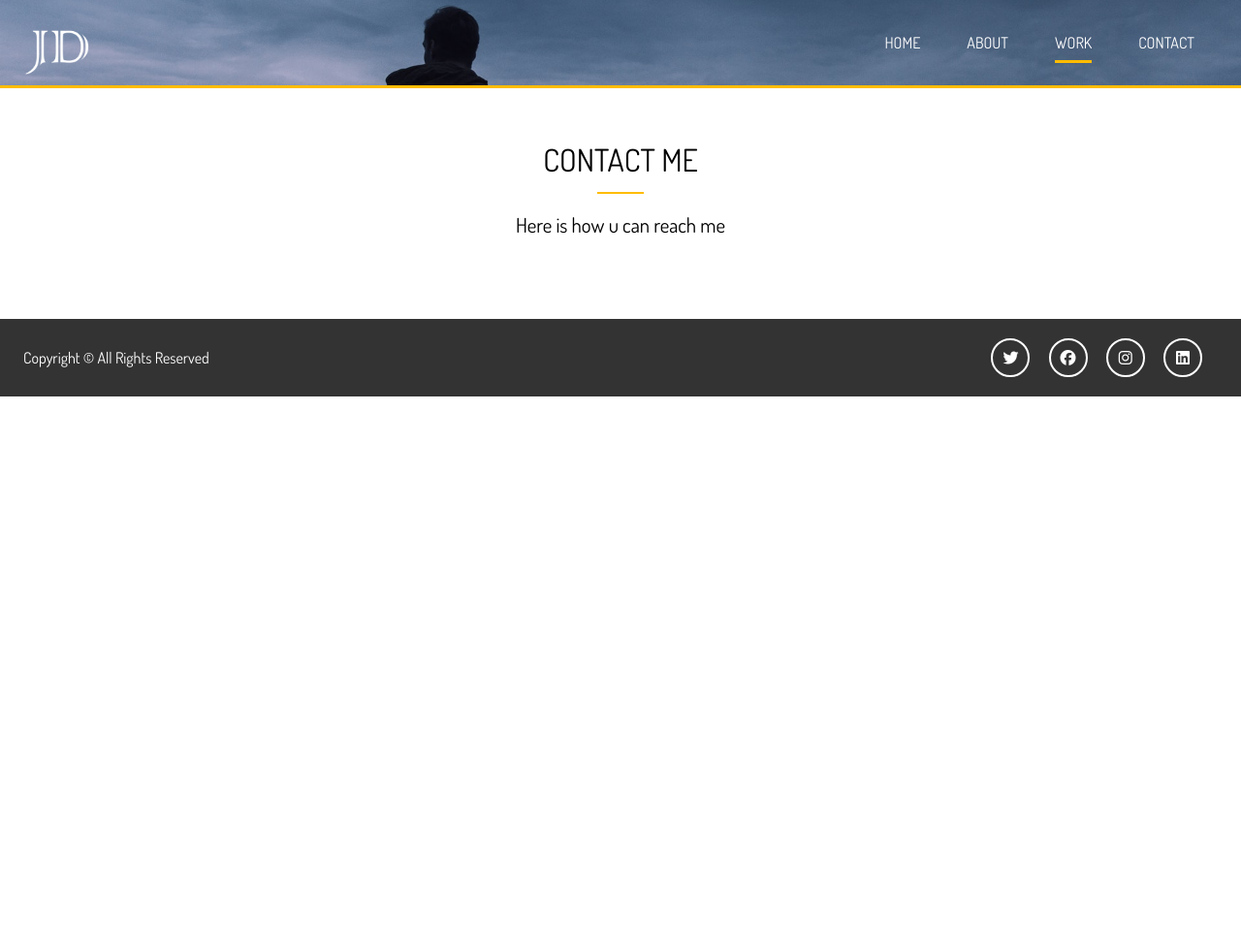
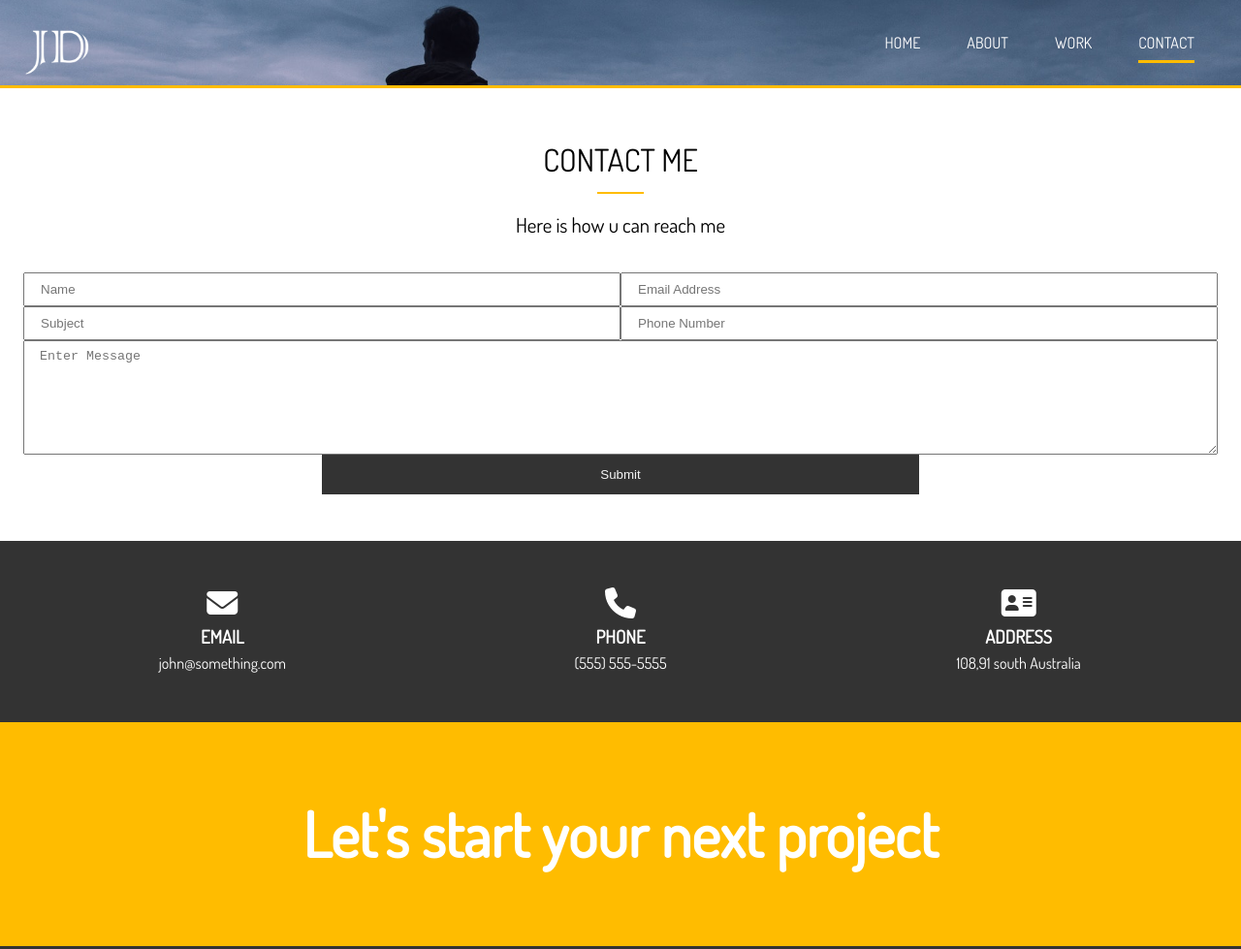
Before and after one commit to kratis9/sass-site-1, a website: page dist/contact.html in a window 1280 px wide. Shown: the top 979 px of the page at 97% size. Before the commit the page ends 800 px from the top, so only its background shows below. Drawn offline with Linux system fonts and the light colour scheme.

Commit message:
create media.scss

```diff
--- /dev/null
+++ b/scss/_media.scss
@@ -0,0 +1,4 @@
+// Tablets & Smaller
+@media (max-width: 800px) {
+  #header-home
+}
--- a/scss/_utilities.scss
+++ b/scss/_utilities.scss
@@ -47,7 +47,7 @@ input[class^="btn-"]:hover {
     color: set-text-color($main-color);
   }
   &-dark {
-    background: $main-color;
+    background: $dark-color;
     color: set-text-color($dark-color);
   }
   &-light {
--- a/scss/main.scss
+++ b/scss/main.scss
@@ -304,6 +304,61 @@ img {
   }
 }
 
+// Contact Page
+#contact {
+  &-a {
+    .text-fields {
+      display: grid;
+      grid-template-areas:
+        "name email"
+        "subject phone"
+        "message message";
+      grid-gap: 1.2 rem;
+      margin-bottom: 1.2 rem;
+
+      // Grid Areas
+      .name-input {
+        grid-area: name;
+      }
+      .subject-input {
+        grid-area: subject;
+      }
+      .email-input {
+        grid-area: email;
+      }
+      .phone-input {
+        grid-area: phone;
+      }
+      .message-input {
+        grid-area: message;
+        height: 100px;
+      }
+
+      .text-input {
+        padding: 0.5rem 1rem;
+      }
+    }
+
+    button[type="submit"] {
+      width: 50%;
+    }
+  }
+
+  &-b {
+    .contact-info {
+      display: grid;
+      grid-template-columns: repeat(3, 1fr);
+      text-align: center;
+    }
+  }
+
+  &-c {
+    h1 {
+      text-align: center;
+      font-size: 4rem;
+    }
+  }
+}
 // Footer
 #main-footer {
   background: $dark-color;
@@ -332,3 +387,6 @@ img {
     }
   }
 }
+
+// Import Media Queries
+@import "media";
```
Also changed, not shown: dist/contact.html, dist/css/main.css.
